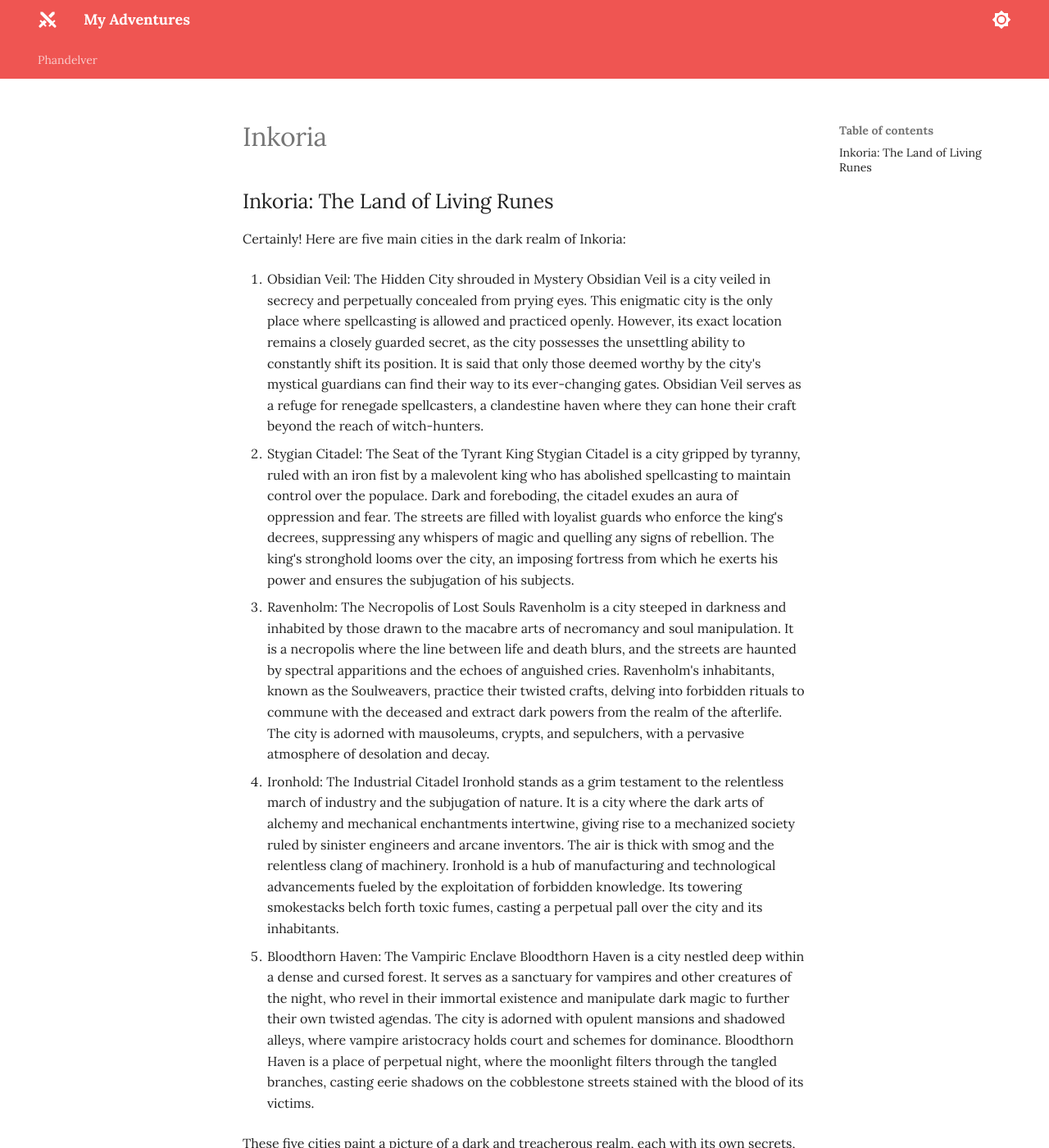
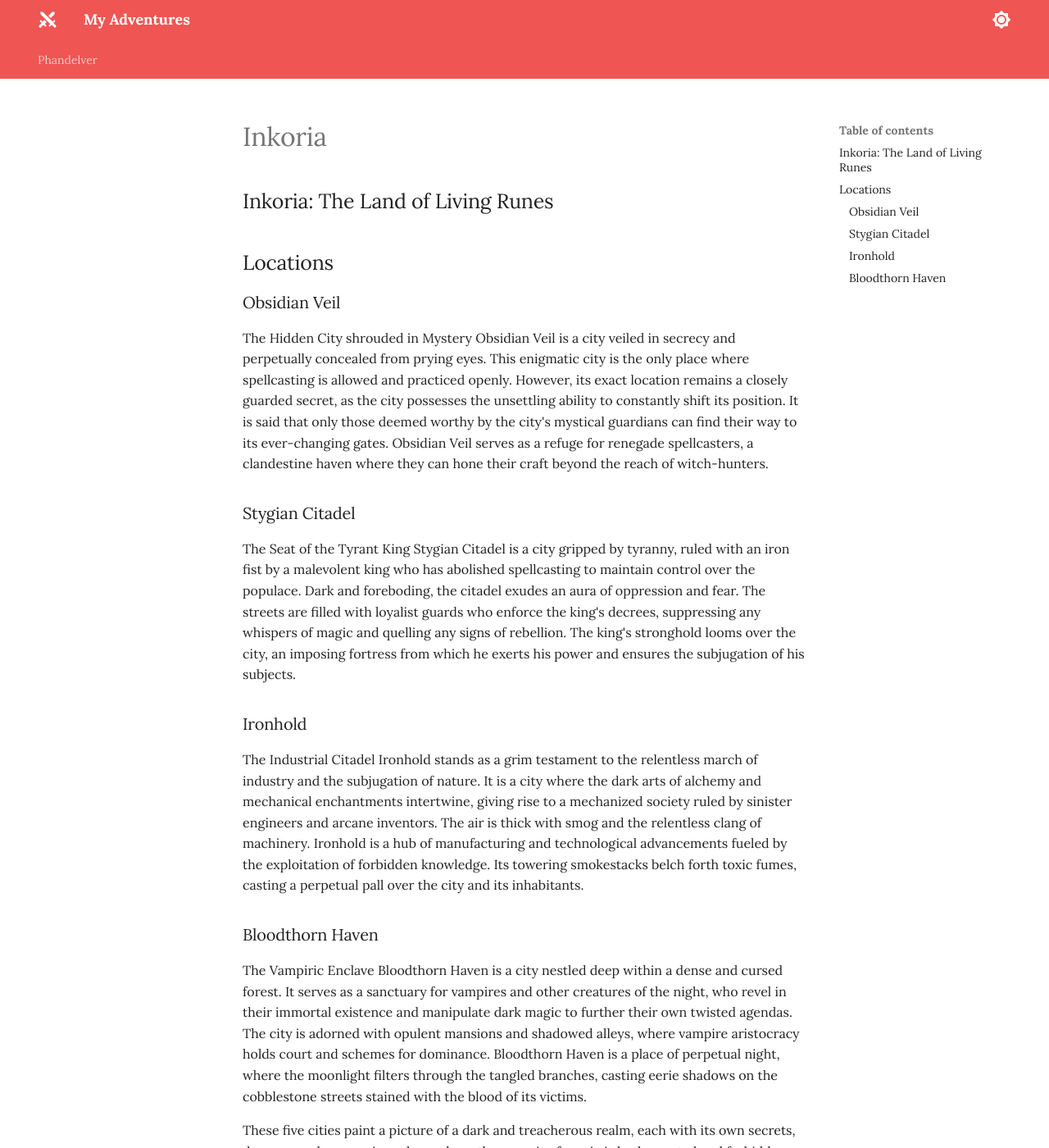
Before and after one commit to jonasmcferreira/adventures, an MkDocs documentation site: the page built from docs/inkoria/00.md, in a window 1280 px wide and 1400 px high. Shown: the whole window at 82% size. Built offline with MkDocs 1.6.1 and Material for MkDocs 9.7.7, drawn with Linux system fonts in a browser that asks for light colours.

Commit message:
modified docs/inkoria/00.md

```diff
--- a/docs/inkoria/00.md
+++ b/docs/inkoria/00.md
@@ -2,20 +2,19 @@
 
 ## Inkoria: The Land of Living Runes
 
+## Locations
 
+### Obsidian Veil
+ The Hidden City shrouded in Mystery Obsidian Veil is a city veiled in secrecy and perpetually concealed from prying eyes. This enigmatic city is the only place where spellcasting is allowed and practiced openly. However, its exact location remains a closely guarded secret, as the city possesses the unsettling ability to constantly shift its position. It is said that only those deemed worthy by the city's mystical guardians can find their way to its ever-changing gates. Obsidian Veil serves as a refuge for renegade spellcasters, a clandestine haven where they can hone their craft beyond the reach of witch-hunters.
 
+### Stygian Citadel
+ The Seat of the Tyrant King Stygian Citadel is a city gripped by tyranny, ruled with an iron fist by a malevolent king who has abolished spellcasting to maintain control over the populace. Dark and foreboding, the citadel exudes an aura of oppression and fear. The streets are filled with loyalist guards who enforce the king's decrees, suppressing any whispers of magic and quelling any signs of rebellion. The king's stronghold looms over the city, an imposing fortress from which he exerts his power and ensures the subjugation of his subjects.
 
-Certainly! Here are five main cities in the dark realm of Inkoria:
+### Ironhold
+ The Industrial Citadel Ironhold stands as a grim testament to the relentless march of industry and the subjugation of nature. It is a city where the dark arts of alchemy and mechanical enchantments intertwine, giving rise to a mechanized society ruled by sinister engineers and arcane inventors. The air is thick with smog and the relentless clang of machinery. Ironhold is a hub of manufacturing and technological advancements fueled by the exploitation of forbidden knowledge. Its towering smokestacks belch forth toxic fumes, casting a perpetual pall over the city and its inhabitants.
 
-1.  Obsidian Veil: The Hidden City shrouded in Mystery Obsidian Veil is a city veiled in secrecy and perpetually concealed from prying eyes. This enigmatic city is the only place where spellcasting is allowed and practiced openly. However, its exact location remains a closely guarded secret, as the city possesses the unsettling ability to constantly shift its position. It is said that only those deemed worthy by the city's mystical guardians can find their way to its ever-changing gates. Obsidian Veil serves as a refuge for renegade spellcasters, a clandestine haven where they can hone their craft beyond the reach of witch-hunters.
-
-2.  Stygian Citadel: The Seat of the Tyrant King Stygian Citadel is a city gripped by tyranny, ruled with an iron fist by a malevolent king who has abolished spellcasting to maintain control over the populace. Dark and foreboding, the citadel exudes an aura of oppression and fear. The streets are filled with loyalist guards who enforce the king's decrees, suppressing any whispers of magic and quelling any signs of rebellion. The king's stronghold looms over the city, an imposing fortress from which he exerts his power and ensures the subjugation of his subjects.
-
-3.  Ravenholm: The Necropolis of Lost Souls Ravenholm is a city steeped in darkness and inhabited by those drawn to the macabre arts of necromancy and soul manipulation. It is a necropolis where the line between life and death blurs, and the streets are haunted by spectral apparitions and the echoes of anguished cries. Ravenholm's inhabitants, known as the Soulweavers, practice their twisted crafts, delving into forbidden rituals to commune with the deceased and extract dark powers from the realm of the afterlife. The city is adorned with mausoleums, crypts, and sepulchers, with a pervasive atmosphere of desolation and decay.
-
-4.  Ironhold: The Industrial Citadel Ironhold stands as a grim testament to the relentless march of industry and the subjugation of nature. It is a city where the dark arts of alchemy and mechanical enchantments intertwine, giving rise to a mechanized society ruled by sinister engineers and arcane inventors. The air is thick with smog and the relentless clang of machinery. Ironhold is a hub of manufacturing and technological advancements fueled by the exploitation of forbidden knowledge. Its towering smokestacks belch forth toxic fumes, casting a perpetual pall over the city and its inhabitants.
-
-5.  Bloodthorn Haven: The Vampiric Enclave Bloodthorn Haven is a city nestled deep within a dense and cursed forest. It serves as a sanctuary for vampires and other creatures of the night, who revel in their immortal existence and manipulate dark magic to further their own twisted agendas. The city is adorned with opulent mansions and shadowed alleys, where vampire aristocracy holds court and schemes for dominance. Bloodthorn Haven is a place of perpetual night, where the moonlight filters through the tangled branches, casting eerie shadows on the cobblestone streets stained with the blood of its victims.
+### Bloodthorn Haven
+ The Vampiric Enclave Bloodthorn Haven is a city nestled deep within a dense and cursed forest. It serves as a sanctuary for vampires and other creatures of the night, who revel in their immortal existence and manipulate dark magic to further their own twisted agendas. The city is adorned with opulent mansions and shadowed alleys, where vampire aristocracy holds court and schemes for dominance. Bloodthorn Haven is a place of perpetual night, where the moonlight filters through the tangled branches, casting eerie shadows on the cobblestone streets stained with the blood of its victims.
 
 
 These five cities paint a picture of a dark and treacherous realm, each with its own secrets, dangers, and oppressive rulers, where the pursuit of magic is both coveted and forbidden, and where power and survival intertwine in a delicate dance of darkness.
```
